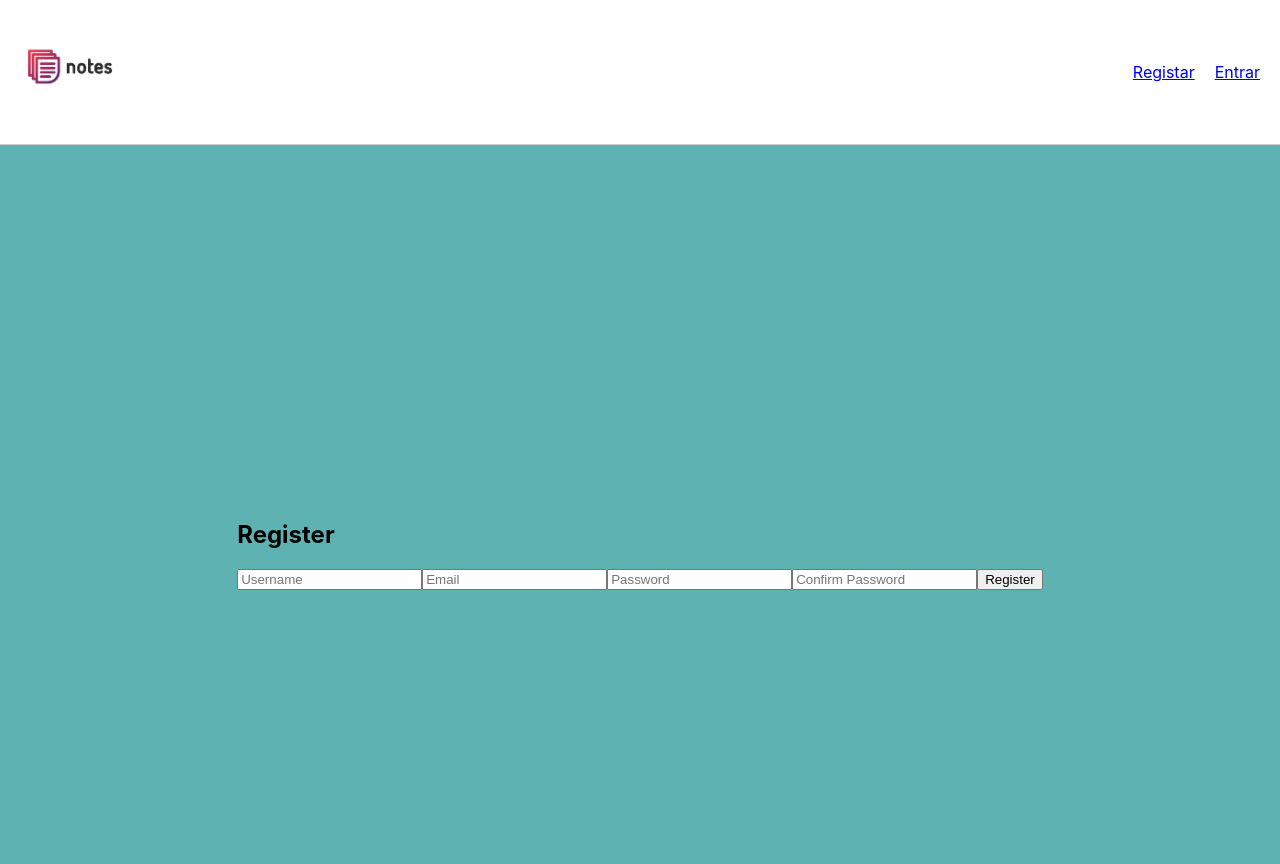
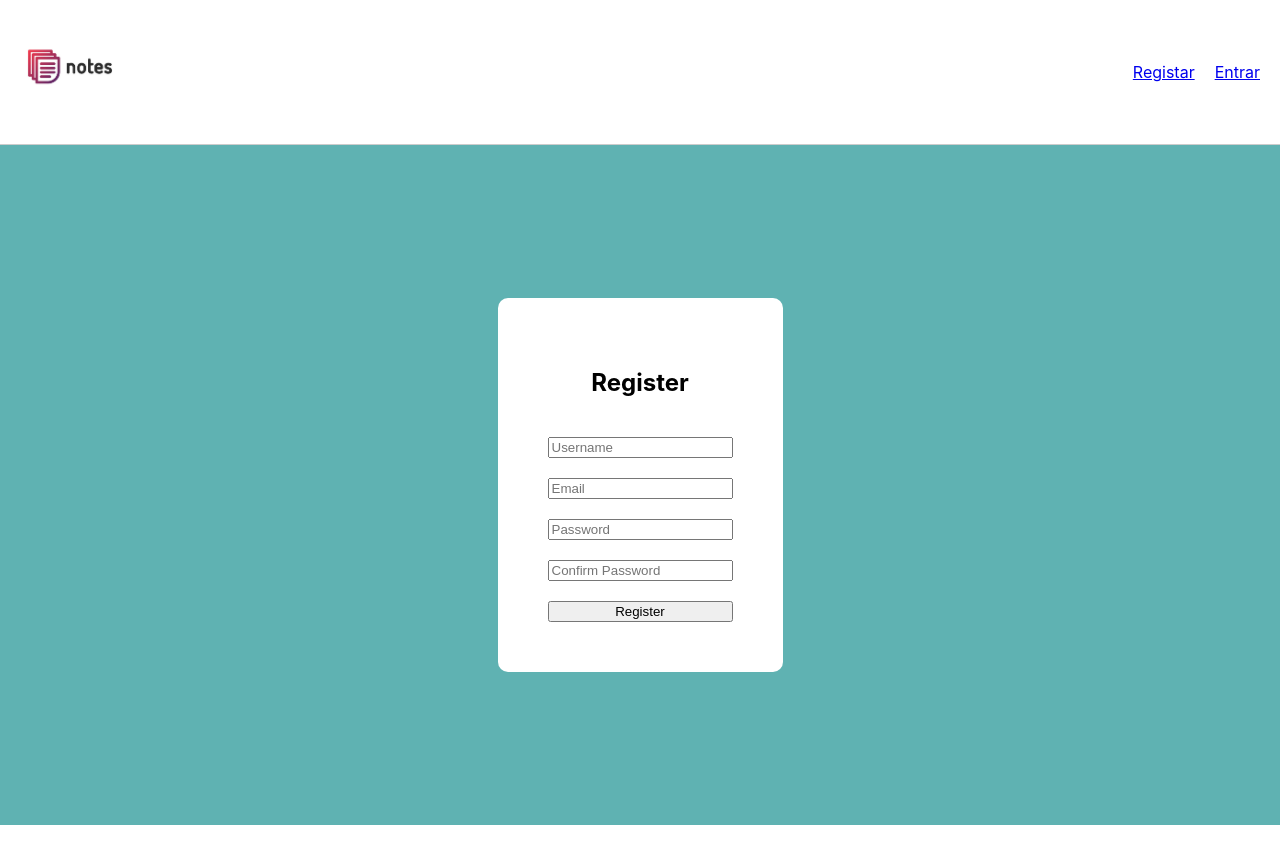
Before and after one commit to IassineIahaia/notei_front, a React (Create React App) app: page /register in a window 1280 px wide. Shown: the top 864 px of the page. After the commit the page ends 825 px from the top, so only its background shows below. Built offline with nearby package versions, Linux system fonts and the light colour scheme.

Commit message:
Rota de registo feita

```diff
--- a/src/css/register.css
+++ b/src/css/register.css
@@ -1,11 +1,24 @@
 .register{
     width: 100%;
-    height: 100dvh;
+    height: 85vh;
     display: flex;
     justify-content: center;
     align-items: center;
     background-color: #5fb2b2;
 }
 .register-form{
-
+    margin: 50px 0;
+    padding: 50px;
+    border-radius: 10px;
+    display: flex;
+    flex-direction: column;
+    justify-content: center;
+    align-items: center;
+    gap: 20px;
+    background-color: white;
+    form{
+        display: flex;
+        flex-direction: column;
+        gap: 20px;
+    }
 }
```
